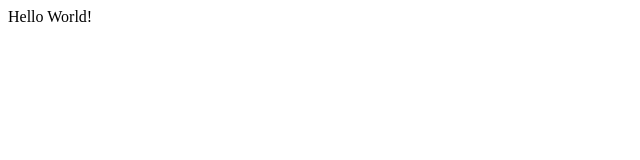
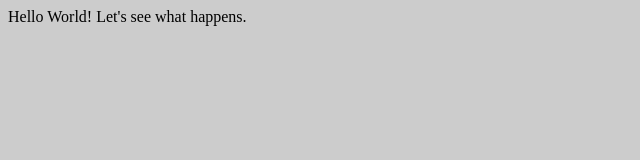
Before and after one commit to mojtabast/netlify-static-template, a plain HTML site: page index.html in a window 1280 px wide. Shown: the whole page, without its empty margins (0-640 px from the left). Drawn offline with Linux system fonts and the light colour scheme.

Commit message:
add some changes to showcase

```diff
--- a/index.html
+++ b/index.html
@@ -3,8 +3,13 @@
     <meta charset="UTF-8" />
     <meta name="viewport" content="width=device-width, initial-scale=1.0" />
     <title>hello</title>
+    <style>
+      body {
+        background-color: #ccc;
+      }
+    </style>
   </head>
   <body>
-    Hello World!
+    Hello World! Let's see what happens.
   </body>
 </html>
```
Also changed, not shown: 1 other file.
